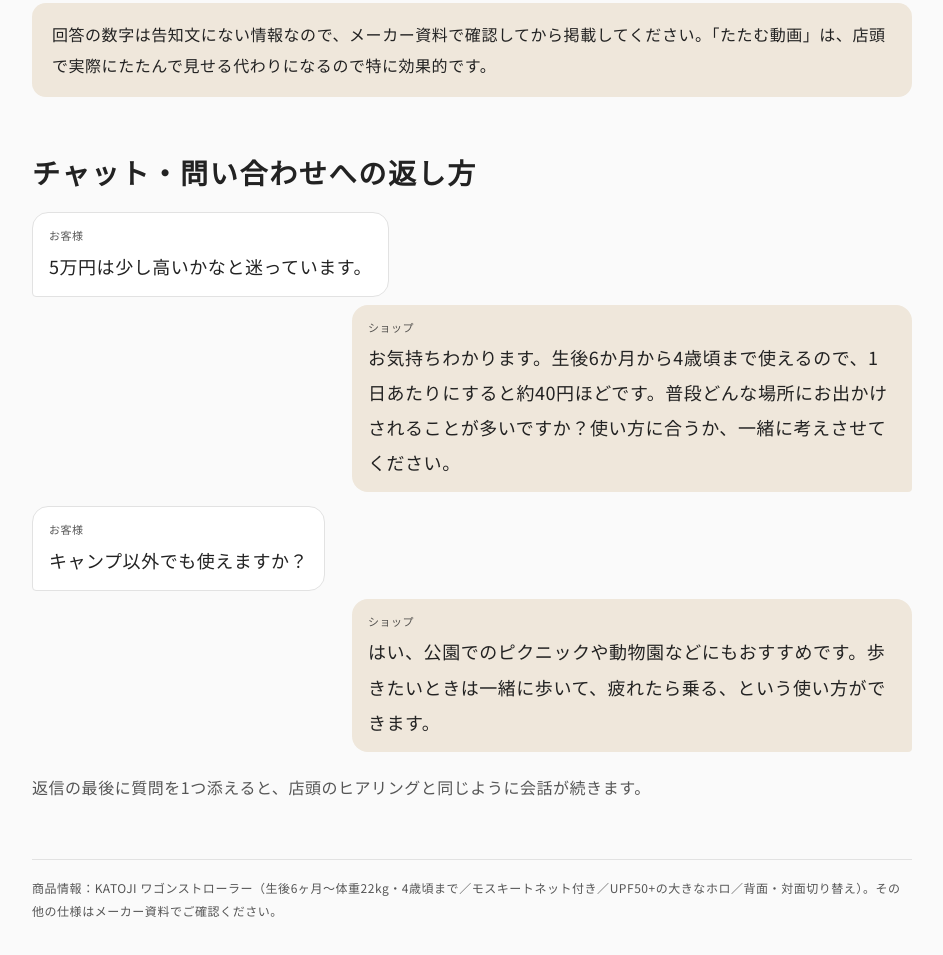
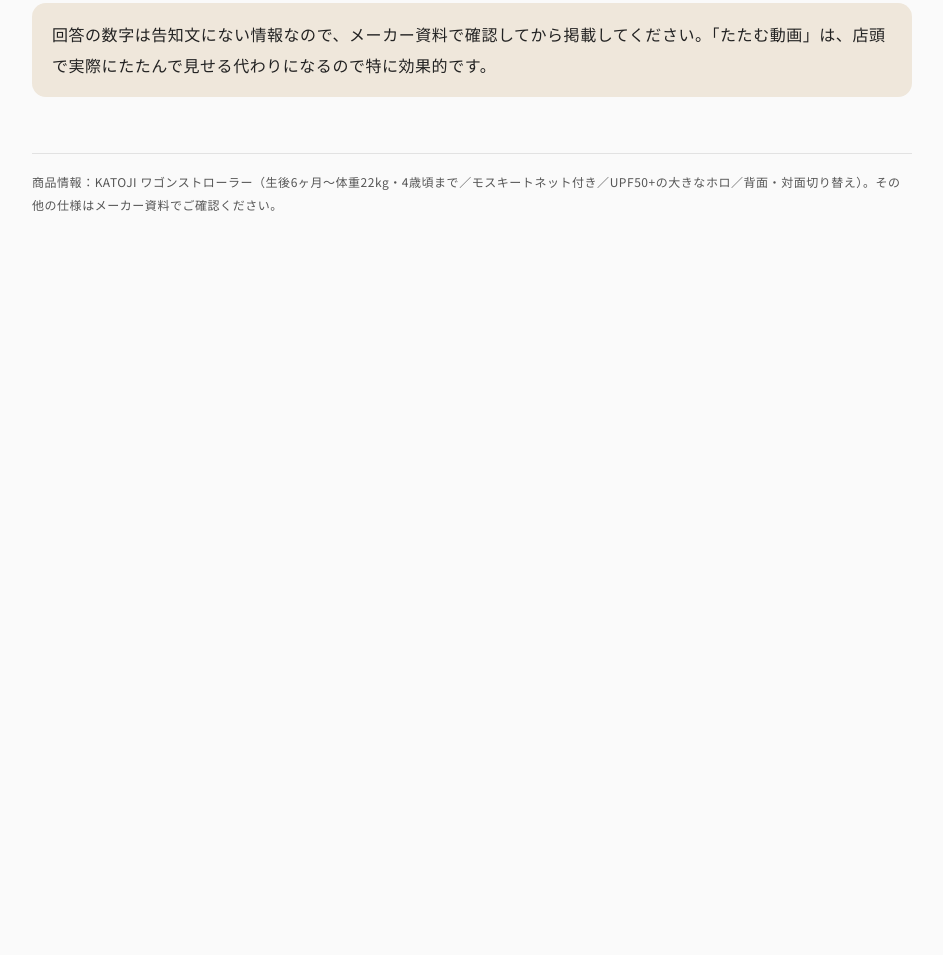
Before and after one commit to sakikohatakeyama/katoji-wagon-stroller-story, a plain HTML site: page index.html in a window 1280 px wide. Shown: the part 6913-7868 px from the top of the page, without its empty margins (168-1111 px from the left). After the commit the page ends 7202 px from the top, so only its background shows below. Drawn offline with Linux system fonts and the light colour scheme.

Commit message:
Remove chat/inquiry section
Co-Authored-By: Claude Opus 5.5 <noreply@anthropic.com>

```diff
--- a/index.html
+++ b/index.html
@@ -347,7 +347,7 @@ td:nth-child(2){white-space:nowrap}
         <span class="f">26,438円 ÷ 約1,280日 ≒ 21円</span>
       </div>
     </div>
-    <p class="note">ページ内で使うのは「1日あたり約40円」の1つに絞ると読みやすくなります。ブリーズなどと比べて迷っている方には、問い合わせやレビュー返信で「差額は1日約20円。その分で、外で過ごす休日が快適になります」と伝えます。</p>
+    <p class="note">ページ内で使うのは「1日あたり約40円」の1つに絞ると読みやすくなります。ブリーズなどと比べている方に向けては、比較表の近くに「差額は1日約20円。その分で、外で過ごす休日が快適になります」と添えます。</p>
   </section>
 
   <section>
@@ -381,21 +381,6 @@ td:nth-child(2){white-space:nowrap}
     <p class="tip">回答の数字は告知文にない情報なので、メーカー資料で確認してから掲載してください。「たたむ動画」は、店頭で実際にたたんで見せる代わりになるので特に効果的です。</p>
   </section>
 
-  <section>
-    <h2>チャット・問い合わせへの返し方</h2>
-    <div class="chat">
-      <div class="qa">
-        <p class="bubble q"><span class="who">お客様</span>5万円は少し高いかなと迷っています。</p>
-        <p class="bubble a"><span class="who">ショップ</span>お気持ちわかります。生後6か月から4歳頃まで使えるので、1日あたりにすると約40円ほどです。普段どんな場所にお出かけされることが多いですか？使い方に合うか、一緒に考えさせてください。</p>
-      </div>
-      <div class="qa">
-        <p class="bubble q"><span class="who">お客様</span>キャンプ以外でも使えますか？</p>
-        <p class="bubble a"><span class="who">ショップ</span>はい、公園でのピクニックや動物園などにもおすすめです。歩きたいときは一緒に歩いて、疲れたら乗る、という使い方ができます。</p>
-      </div>
-    </div>
-    <p class="note">返信の最後に質問を1つ添えると、店頭のヒアリングと同じように会話が続きます。</p>
-  </section>
-
   <footer>商品情報：KATOJI ワゴンストローラー（生後6ヶ月〜体重22kg・4歳頃まで／モスキートネット付き／UPF50+の大きなホロ／背面・対面切り替え）。その他の仕様はメーカー資料でご確認ください。</footer>
 </div>
 </body>
```
